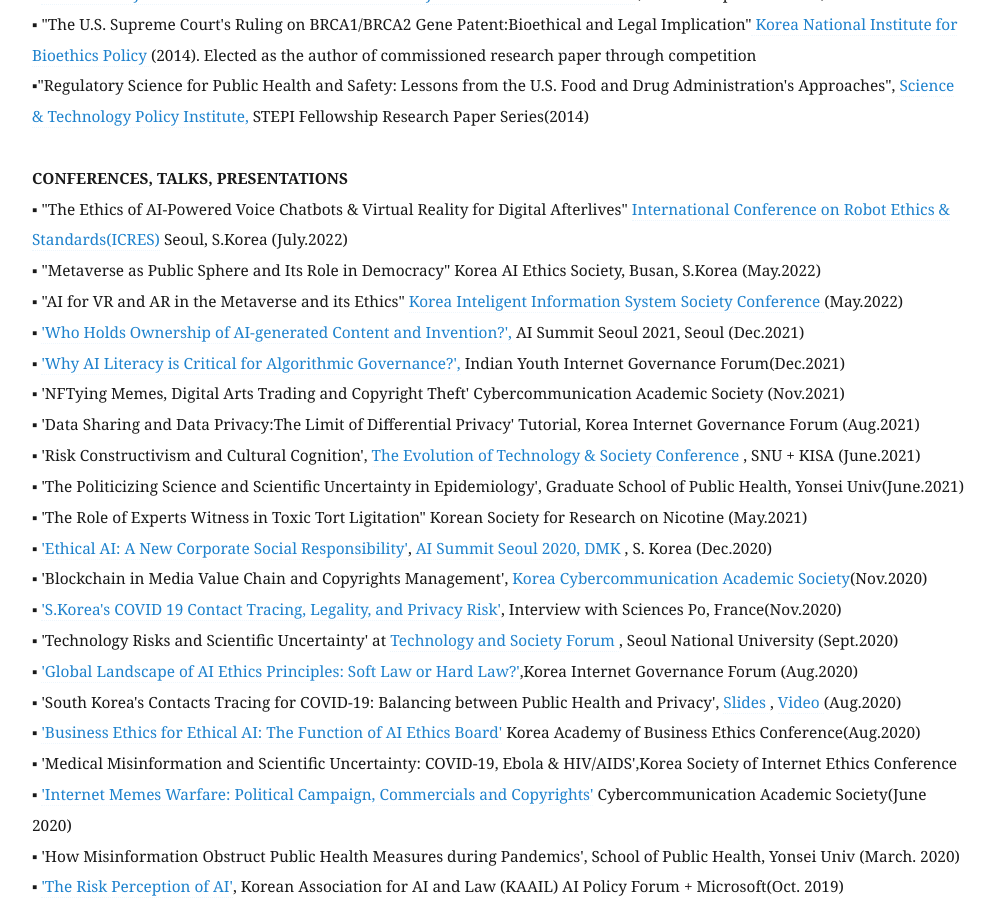
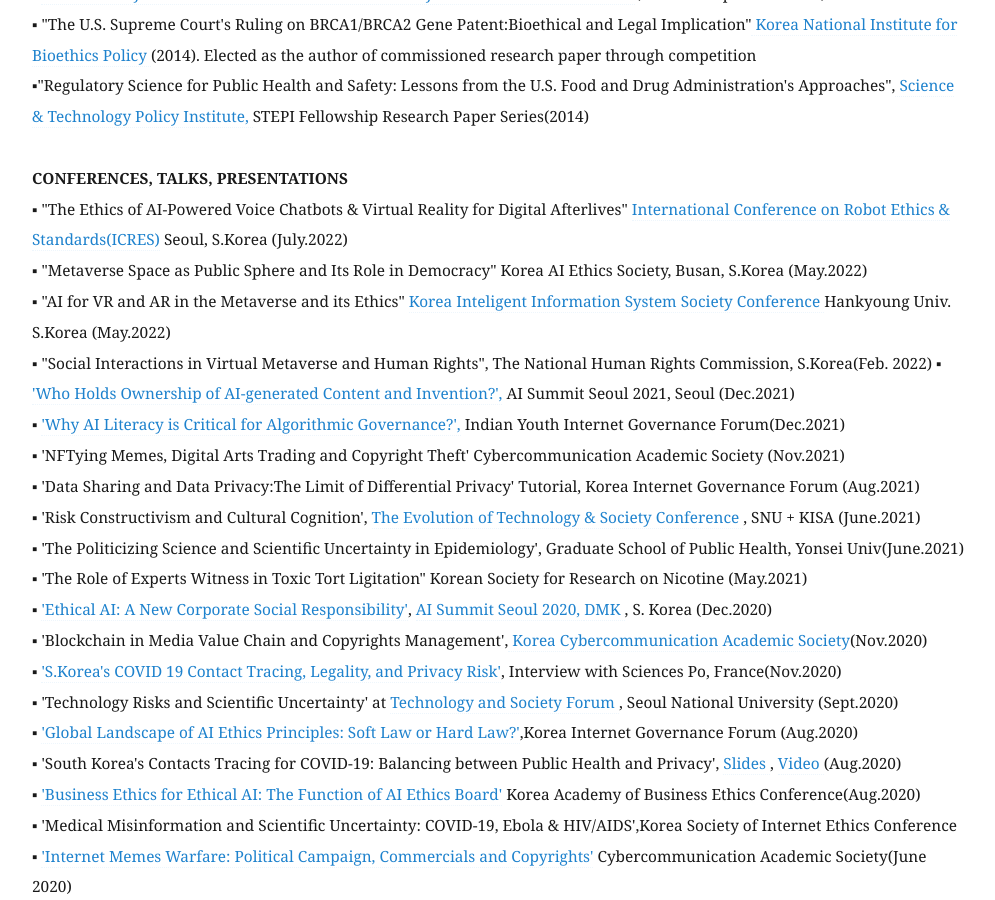
Before and after one commit to eunchangchoi/eunchangchoi.github.io, a Jekyll site: the page built from index.md, in a window 1280 px wide and 900 px high, scrolled down 3314 px. Shown: the whole window, without its empty margins (68-1063 px from the left). Built offline with Jekyll 4.4.1, drawn with Linux system fonts in a browser that asks for light colours.

Commit message:
Update index.md

```diff
--- a/index.md
+++ b/index.md
@@ -72,8 +72,9 @@
      <br>
  <strong> CONFERENCES, TALKS, PRESENTATIONS </strong> <br>
 ▪ "The Ethics of AI-Powered Voice Chatbots & Virtual Reality for Digital Afterlives" <a href="https://www.clawar.org/icres2022/?fbclid=IwAR2g5W3CtTNLC9MOT9du0qogMQyR0FimGJciXYzIZqo4KXNuQ2RaXZNJEsg/"> International Conference on Robot Ethics & Standards(ICRES)</a> Seoul, S.Korea (July.2022)<br>
-▪ "Metaverse as Public Sphere and Its Role in Democracy" Korea AI Ethics Society, Busan, S.Korea (May.2022)<br>
-▪ "AI for VR and AR in the Metaverse and its Ethics" <a href="http://www.kiiss.or.kr/journal/sub02.html/"> Korea Inteligent Information System Society Conference </a> (May.2022)<br>
+▪ "Metaverse Space as Public Sphere and Its Role in Democracy" Korea AI Ethics Society, Busan, S.Korea (May.2022)<br>
+▪ "AI for VR and AR in the Metaverse and its Ethics" <a href="http://www.kiiss.or.kr/journal/sub02.html/"> Korea Inteligent Information System Society Conference </a> Hankyoung Univ. S.Korea (May.2022)<br>
+▪ "Social Interactions in Virtual Metaverse and Human Rights", The National Human Rights Commission, S.Korea(Feb. 2022)
 ▪ <a href="https://aisummit.co.kr/agenda_2021-2/">'Who Holds Ownership of AI-generated Content and Invention?',</a> AI Summit Seoul 2021, Seoul (Dec.2021)<br>
 ▪ <a href="https://youthigf.in/2021/12/02/agenda/">'Why AI Literacy is Critical for Algorithmic Governance?',</a> Indian Youth Internet Governance Forum(Dec.2021)<br>
 ▪ 'NFTying Memes, Digital Arts Trading and Copyright Theft' Cybercommunication Academic Society (Nov.2021) <br>
```
